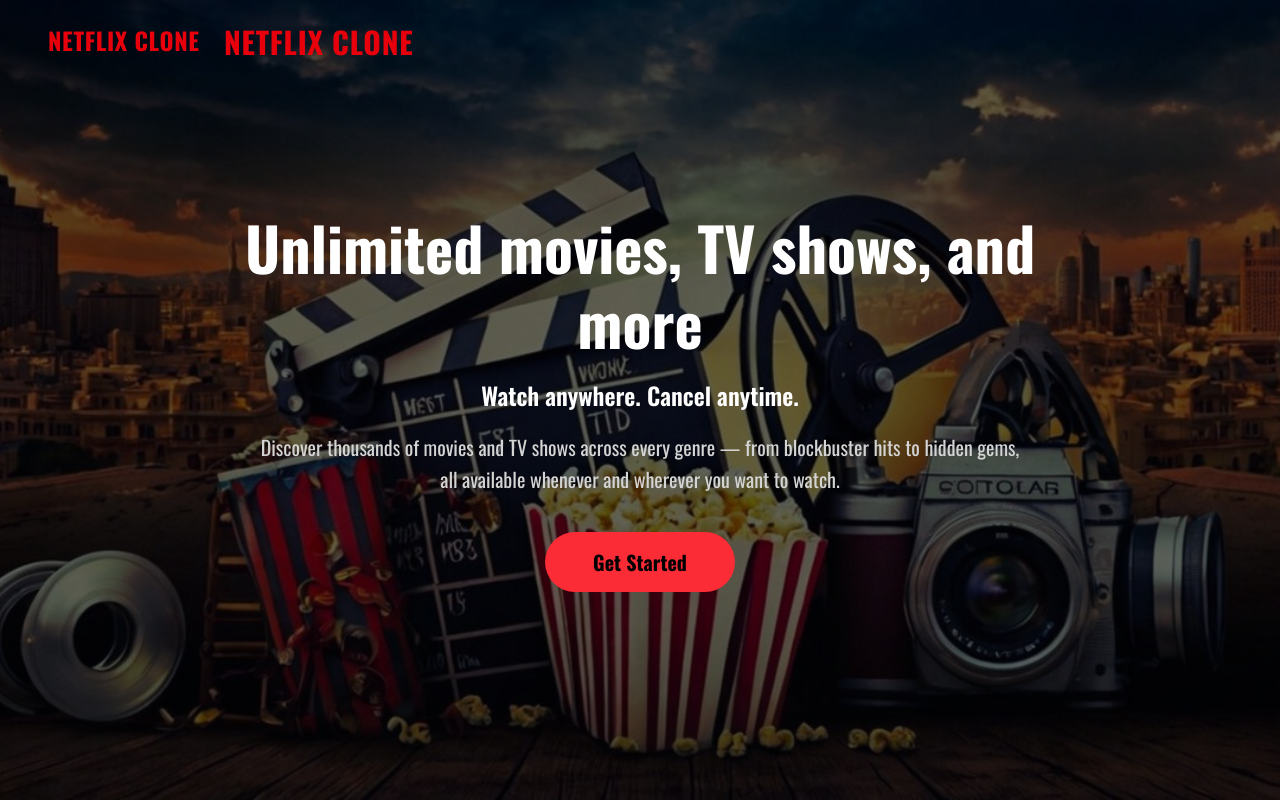
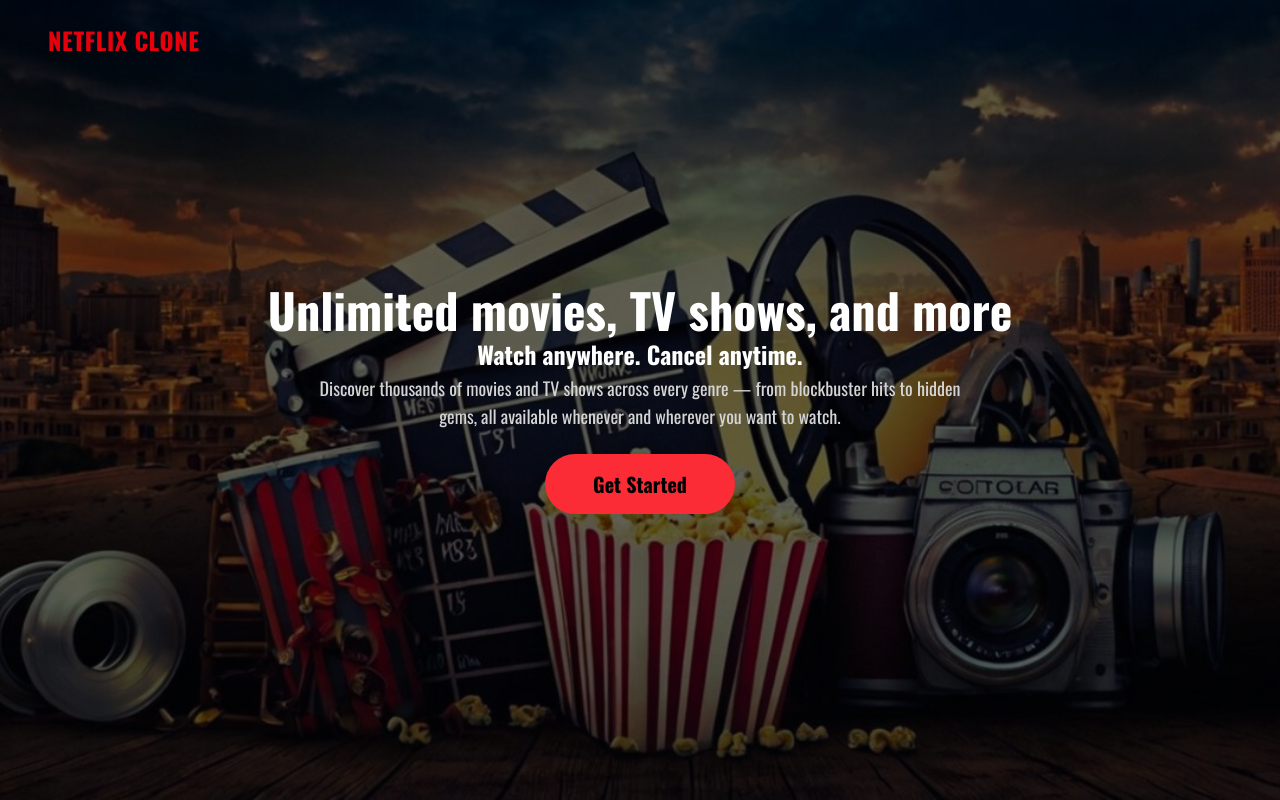
Before and after one commit to Hina-Ali32/Netflix_clone_Project, a React (Vite) app: page / in a window 1280 px wide. Built offline with nearby package versions, Linux system fonts and the light colour scheme.

Commit message:
home update

```diff
--- a/src/components/Moviecard.jsx
+++ b/src/components/Moviecard.jsx
@@ -35,7 +35,7 @@ export default function Moviecard({
   );
 
 
-  // If we are on My List page, remove directly
+
   if (isFavouritePage) {
 
     const updatedList = oldList.filter(
--- a/src/pages/Home.Jsx
+++ b/src/pages/Home.Jsx
@@ -27,83 +27,43 @@ export default function Home() {
           NETFLIX CLONE
         </p>
       </div>
-<div className="
-relative
-min-h-screen
-flex
-flex-col
-items-center
-justify-center
-px-4
-gap-5
-">
-
-<img
-  src={Home_bg}
-  alt="background"
-  className="absolute inset-0 w-full h-full object-cover -z-10"
-/>
-
-<div className="absolute inset-0 bg-black/60 -z-10" />
-
-<div className="absolute top-0 left-0 px-6 md:px-12 py-6">
-  <p className="
-  text-red-600
-  font-bold
-  text-xl
-  tracking-wide
-  md:text-3xl
-  ">
-    NETFLIX CLONE
-  </p>
-</div>
-
-
-<h1
-className="
+<h1 className="
 text-white
 font-bold
 text-3xl
 sm:text-4xl
-md:text-5xl
-lg:text-6xl
+md:text-4xl
+lg:text-5xl
 text-center
 max-w-4xl
-leading-tight
-"
->
+">
 Unlimited movies, TV shows, and more
 </h1>
 
 
-<p
-className="
+<p className="
 text-white
-font-semibold
+font-bold
 text-lg
-sm:text-xl
-md:text-2xl
+sm:text-base
+md:text-lg
 lg:text-2xl
 text-center
 max-w-2xl
-"
->
+">
 Watch anywhere. Cancel anytime.
 </p>
 
 
-<p
-className="
+<p className="
 text-neutral-300
 text-sm
-sm:text-base
-md:text-lg
-lg:text-xl
+sm:text-sm
+md:text-base
+lg:text-lg
 text-center
-max-w-3xl
-leading-relaxed
-"
->
+max-w-2xl
+">
 Discover thousands of movies and TV shows across every genre — from
 blockbuster hits to hidden gems, all available whenever and wherever
 you want to watch.
@@ -113,34 +73,33 @@ you want to watch.
 <button
 onClick={() => navigate('/signup')}
 className="
-mt-4
+mt-5
 rounded-full
 text-black
 font-bold
 bg-red-500
 hover:bg-white
-transition-all
-duration-300
+transition
 
-px-8
+px-6
 py-3
-text-lg
+text-base
 
-sm:px-10
-sm:py-4
-sm:text-xl
+sm:px-6
+sm:py-3
+sm:text-base
+
+md:px-8
+md:py-3
+md:text-lg
 
 lg:px-12
 lg:py-4
 lg:text-xl
-
-hover:scale-105
 "
 >
 Get Started
 </button>
-
-</div>
     </div>
   )
 }
```
